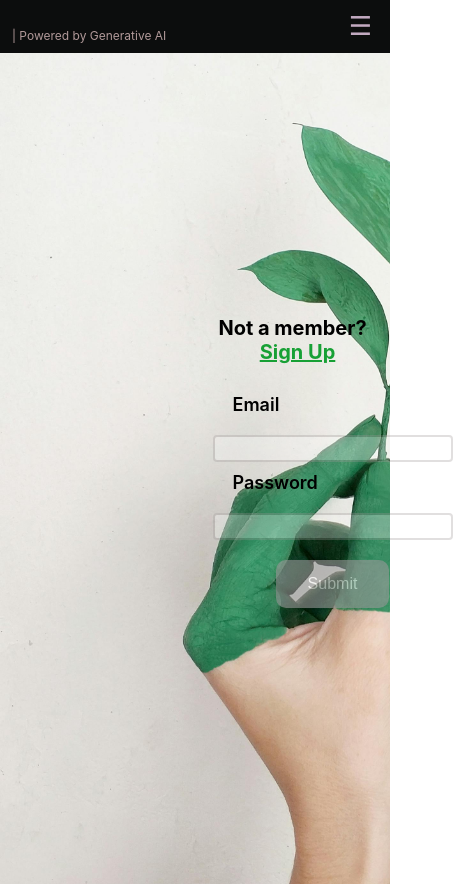
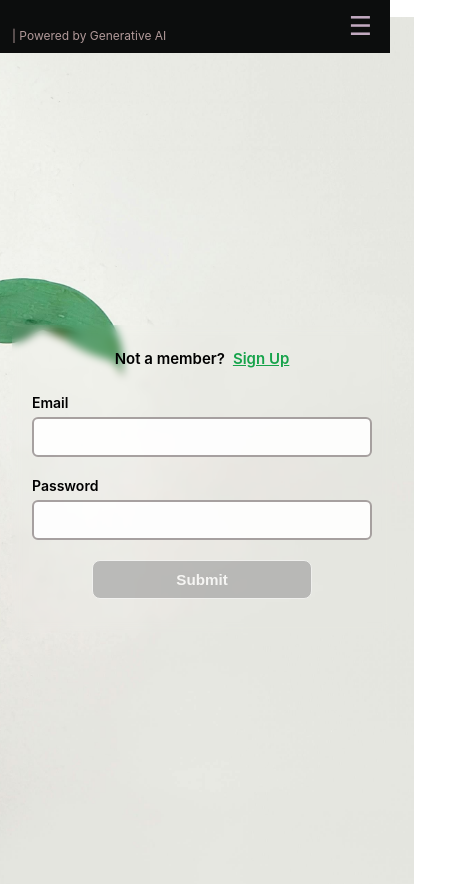
Before and after one commit to vini1237777/Personalised-Visual-Meditation-Guide-Frontend, a React (Create React App) app: page /auth/login in a window 390 px wide. Shown: the whole page, 453 px wide, since content can reach past the window. After the commit the page ends 844 px from the top, so only its background shows below. Built offline with nearby package versions, Linux system fonts and the light colour scheme.

Commit message:
Modified Login to be responsive

```diff
--- a/src/component/userCard/login/UserLogin.css
+++ b/src/component/userCard/login/UserLogin.css
@@ -1,115 +1,47 @@
-.userLogin-forms {
-  display: "flex";
-  gap: 20px;
-  margin-right: 10rem;
-  padding: 20px;
-  margin-right: 40px;
-}
+/* Root container */
 .userLogin {
   display: flex;
+  justify-content: flex-end;
   align-items: center;
-  flex-direction: column;
-  width: 100%;
-  height: 100vh;
-  position: relative;
-  top: 40px;
+  width: 100vw;
+  min-height: 100vh;
+
+  position: fixed;
+  top: 2%;
+
   background-image: url("../../../assets/images/plant.jpg");
   background-size: cover;
-  align-items: flex-end;
+  background-position: center;
+  background-repeat: no-repeat;
+
+  padding: 80px 16px 40px;
 }
 
 .userLogin-wrapper {
   display: flex;
   flex-direction: column;
-  align-items: center;
-  width: 50%;
-  height: 100vh;
+  align-items: stretch;
+  justify-content: center;
+  width: 100%;
+  max-width: 420px;
+  font-weight: 600;
+  padding: 24px 200px;
+  border-radius: 12px;
+  backdrop-filter: blur(4px);
 }
 
 .userLogin-form-title {
-  font-size: 20px;
-  font-weight: bold;
-  margin-bottom: 20px;
-}
-
-.userLogin-form {
-  display: flex;
-  width: 100%;
-  flex-direction: column;
-  align-items: center;
-  gap: 20px;
-  margin-top: 10px;
-  /* background-color: red; */
-}
-
-.userLogin-form-label {
-  font-size: 18px;
+  font-size: clamp(0.95rem, 1.8vw, 1.1rem);
   font-weight: 600;
-  width: 200px;
-  text-align: left;
-}
-
-.userLogin-form-button {
-  background-color: #4caf50;
-  /* color: white; */
-  padding: 6px 10px;
-  border: none;
-  border-radius: 4px;
-  cursor: pointer;
-  font-size: 16px;
-  margin-left: 20px;
-}
-
-.userLogin-form-input {
-  border: 2px solid rgb(159, 152, 152);
-  border-radius: 4px;
-  font-size: 18px;
-  text-align: justify;
-  opacity: 0.3;
+  margin-bottom: 16px;
+  text-align: center;
 }
 
 .userLoginText {
   text-decoration: underline;
   cursor: pointer;
-  margin-left: 10px;
-  color: rgb(23, 160, 53);
-}
-
-.userLogin-wrapper {
-  display: flex;
-  flex-direction: column;
-  align-items: center;
-  justify-content: center;
-  height: 100%;
-  font-weight: 600;
-}
-
-.userLogin-button {
-  background-color: #4caf50;
-  color: white;
-  padding: 6px 10px;
-  border: none;
-  border-radius: 4px;
-  cursor: pointer;
-  font-size: 16px;
-}
-
-.userLogin button {
-  background-color: #4caf50;
-  border: none;
-  color: white;
-  padding: 15px 32px;
-  text-align: center;
-  text-decoration: none;
-  display: block;
-  font-size: 16px;
-  margin-top: 20px;
-  cursor: pointer;
-  border-radius: 10px;
-}
-.userLogin button:hover {
-  background-color: #45a049;
-  transition: ease 0.3s;
+  margin-left: 8px;
+  color: #16a34a;
 }
 
 .userLogin-button-wrapper {
@@ -117,34 +49,79 @@
   justify-content: center;
   align-items: center;
   gap: 10px;
-  margin-left: 80px;
+  margin: 10px 0;
+}
+
+.userLogin-form {
+  display: flex;
+  flex-direction: column;
+  width: 100%;
+  gap: 6px;
+}
+
+.userLogin-form-label {
+  font-size: clamp(0.95rem, 1.8vw, 1.1rem);
+  font-weight: 600;
+  text-align: left;
+}
+
+.userLogin-form-input {
+  width: 100%;
+  padding: 10px 12px;
+
+  border: 2px solid rgb(159, 152, 152);
+  border-radius: 6px;
+  font-size: clamp(0.95rem, 1.8vw, 1.1rem);
+  opacity: 0.9;
+
+  box-sizing: border-box;
 }
 
 .userLogin-error {
-  display: flex;
   margin-top: 4px;
   font-size: 0.85rem;
-  color: #d93025;
+  color: #fbbf24;
   font-weight: 500;
-  animation: fadeIn 0.2s ease-in-out;
 }
 
 .userLogin-form-input[aria-invalid="true"] {
-  border: 2px solid #d93025;
-  box-shadow: 0 0 4px rgba(217, 48, 37, 0.3);
-  outline: none;
+  border-color: #f97316;
+  box-shadow: 0 0 4px rgba(249, 115, 22, 0.4);
 }
 
 .userLogin-form-input.valid {
-  border: 2px solid #4caf50;
+  border-color: #4caf50;
   box-shadow: 0 0 4px rgba(76, 175, 80, 0.3);
 }
 
 .userLogin-form-input:focus {
-  border: 2px solid #4caf50;
+  border-color: #4caf50;
   box-shadow: 0 0 6px rgba(76, 175, 80, 0.4);
   outline: none;
   background-color: #ffffff;
+}
+
+.userLogin-button {
+  background-color: #4caf50;
+  color: white;
+  padding: 10px 20px;
+  border: none;
+  border-radius: 8px;
+  cursor: pointer;
+  font-size: clamp(0.95rem, 1.8vw, 1.1rem);
+  font-weight: 600;
+  width: 100%;
+  max-width: 220px;
+}
+
+.userLogin button {
+  background: #4caf50;
+  border: 1px solid whitesmoke;
+}
+
+.userLogin-button:hover:not(:disabled) {
+  background-color: #45a049;
+  transition: background-color 0.3s ease;
 }
 
 .userLogin-button:disabled {
@@ -153,6 +130,47 @@
   background: #999;
 }
 
-.userLogin-form-input[aria-invalid="true"] {
-  animation: shake 0.3s ease-in-out;
+@media (max-width: 768px) {
+  .userLogin {
+    padding: 60px 16px 32px;
+  }
+
+  .userLogin-wrapper {
+    padding: 24px 24px;
+    margin-right: 10px;
+  }
+
+  .userLogin-form-title {
+    font-size: 16px;
+  }
+
+  .userLogin-form-input {
+    font-size: 15px;
+  }
+
+  .userLogin-button {
+    width: 100%;
+  }
 }
+
+@media (max-width: 480px) {
+  .userLogin {
+    padding: 40px 12px 24px;
+  }
+
+  .userLogin-wrapper {
+    padding: 24px 20px;
+  }
+
+  .userLogin-form-title {
+    font-size: 15px;
+  }
+
+  .userLogin-form-label {
+    font-size: 14px;
+  }
+
+  .userLogin-form-input {
+    font-size: 14px;
+  }
+}
--- a/src/component/userCard/login/UserLogin.tsx
+++ b/src/component/userCard/login/UserLogin.tsx
@@ -70,7 +70,6 @@ function UserLogin({
     setErrors(next);
     return next;
   }, [userState]);
-  // =========================
 
   const handleChange = (e: any) => {
     const { name, value } = e.target;
@@ -132,8 +131,8 @@ function UserLogin({
   }, [setIsLoggedIn, userState, validateAll, setUserState]);
 
   const isSubmitDisabled =
-    !!errors.email ||
-    !!errors.password ||
+    !!errors?.email ||
+    !!errors?.password ||
     !userState?.email ||
     !userState?.password;
 
@@ -172,8 +171,9 @@ function UserLogin({
                     id={constants.id}
                     name={constants.name}
                     className={`userLogin-form-input ${
-                      !errors[constants.name as keyof typeof errors] &&
-                      userState[constants.name]
+                      (!errors[constants.name as keyof typeof errors] &&
+                        userState?.[constants.name]) ||
+                      ""
                         ? "valid"
                         : ""
                     }`}
```
